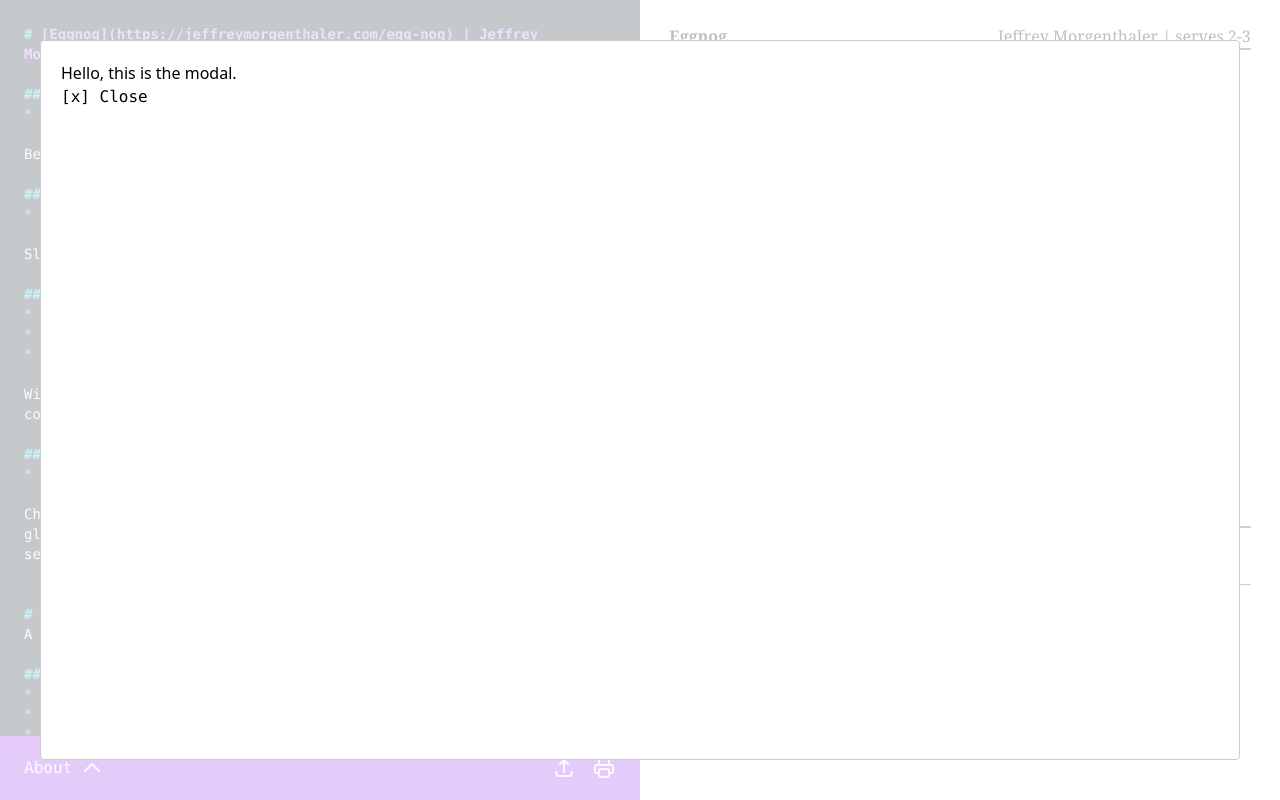
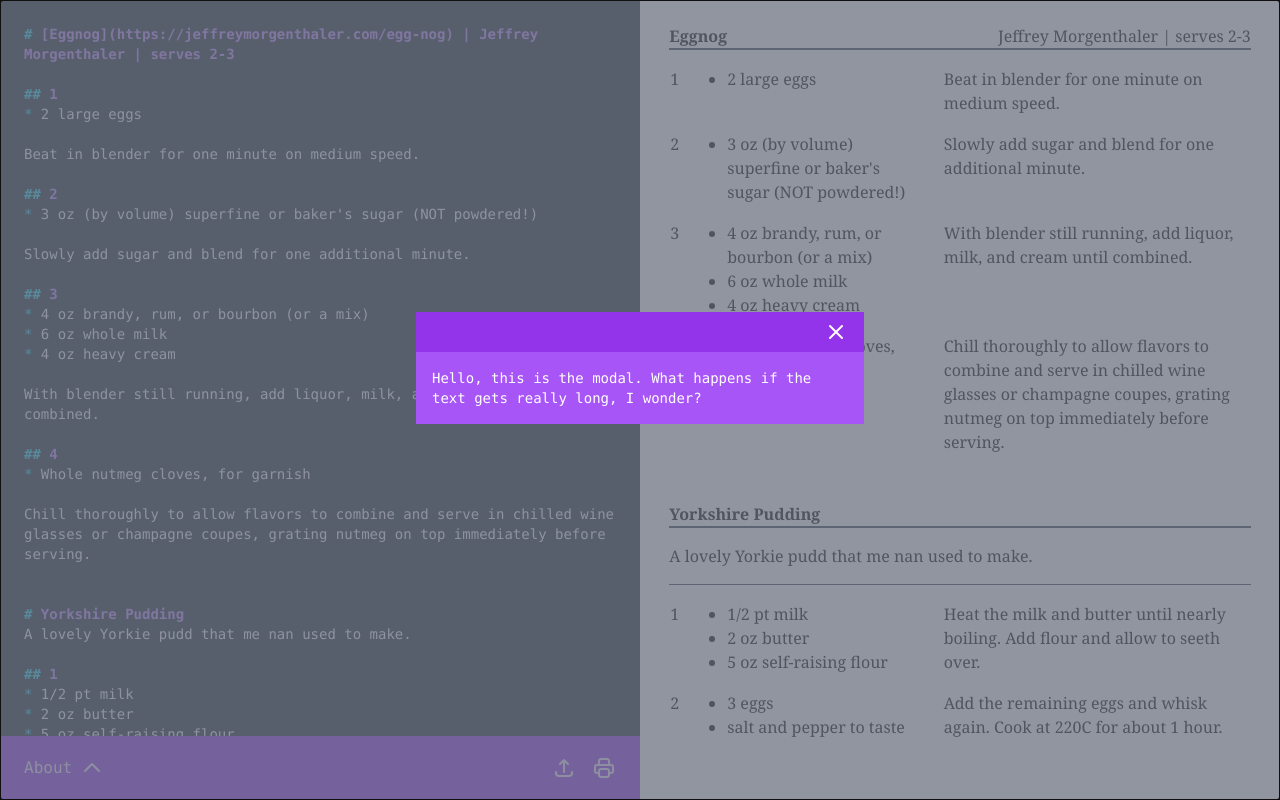
Before and after one commit to schoblaska/jotrecipes, a Next.js app: page / in a window 1280 px wide. Both pictures are taken after a click on the element 564 px from the left and 768 px from the top of the page. Built offline with nearby package versions, Linux system fonts and the light colour scheme.

Commit message:
modal styles

```diff
--- a/src/components/Icons.tsx
+++ b/src/components/Icons.tsx
@@ -1,4 +1,6 @@
 import React from "react";
+
+// https://heroicons.com/
 
 export const PrinterIcon = () => (
   <svg
--- a/src/components/Modal.tsx
+++ b/src/components/Modal.tsx
@@ -1,16 +1,37 @@
 import React, { Dispatch } from "react";
 import ReactModal from "react-modal";
+import { XIcon } from "components/Icons";
 
 interface ModalProps {
   isOpen: boolean;
   setIsOpen: Dispatch<boolean>;
+  title?: string;
 }
 
-const Modal = ({ isOpen, setIsOpen }: ModalProps) => (
-  <ReactModal isOpen={isOpen}>
-    <div>Hello, this is the modal.</div>
-    <div className="cursor-pointer font-mono" onClick={() => setIsOpen(false)}>
-      [x] Close
+const Modal = ({ isOpen, setIsOpen, title }: ModalProps) => (
+  <ReactModal
+    ariaHideApp={false}
+    isOpen={isOpen}
+    overlayClassName="fixed inset-0 bg-gray-500 bg-opacity-75 transition-opacity"
+    className="flex min-h-screen justify-center px-4 pt-4 pb-20"
+  >
+    <div className="flex flex-col justify-center">
+      <div className="max-w-md font-mono text-sm text-white">
+        <div className="flex items-center justify-end bg-purple-600 px-4 py-2">
+          <div className="flex-grow leading-none">{title}</div>
+          <div
+            className="cursor-pointer font-mono"
+            onClick={() => setIsOpen(false)}
+          >
+            <XIcon />
+          </div>
+        </div>
+
+        <div className="bg-purple-500 p-4">
+          Hello, this is the modal. What happens if the text gets really long, I
+          wonder?
+        </div>
+      </div>
     </div>
   </ReactModal>
 );
```
